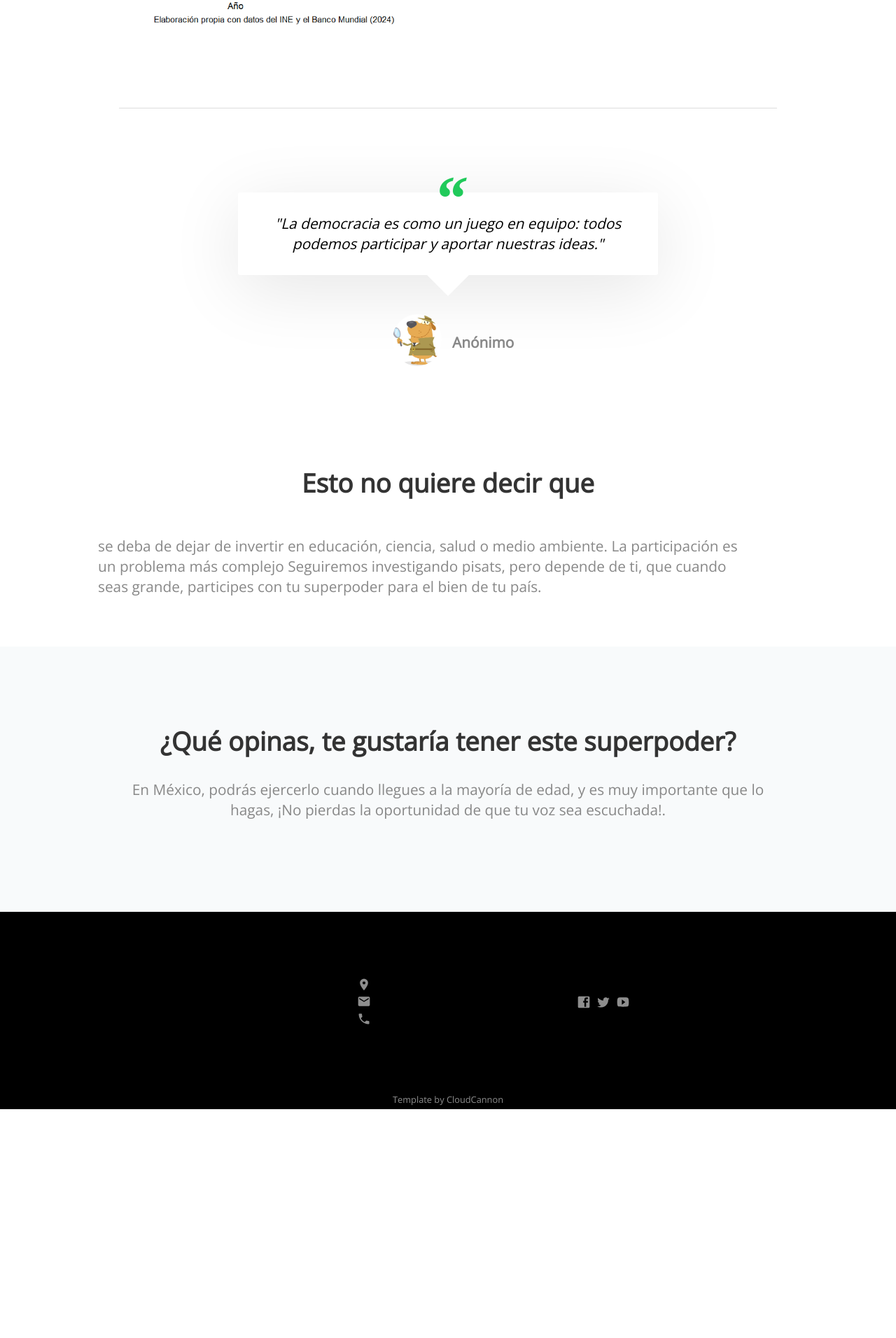
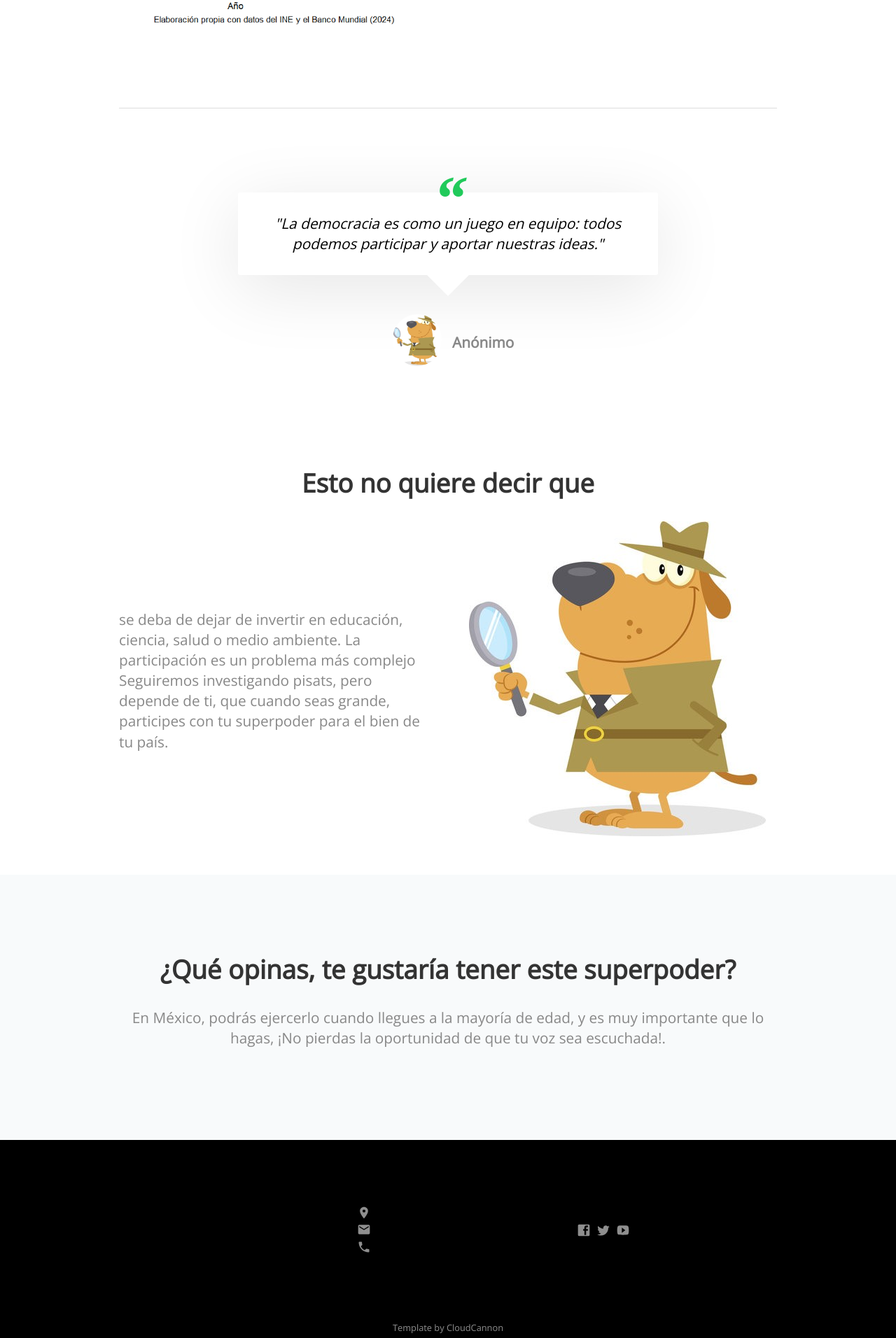
Before and after one commit to carlaAndr/democracia.github.io, a Jekyll site: the page built from index.html, in a window 1280 px wide. Shown: the part 4065-5977 px from the top of the page at 70% size. Built offline with Jekyll 4.4.1, drawn with Linux system fonts in a browser that asks for light colours; nearby versions of some CDN libraries; before the commit the page ends 5650 px from its top, so only the background shows below that.

Commit message:
Update index.html
A ver si sale el perro

```diff
--- a/index.html
+++ b/index.html
@@ -131,14 +131,13 @@ title: Democracia
 <div class="container">
 	<h2 class="editable">Esto no quiere decir que</h2>
 	<div class="columns">
-	<p> se deba de dejar de invertir en educación, ciencia, salud o medio ambiente. La participación es un problema más complejo
-	Seguiremos investigando pisats, pero depende de ti, que cuando seas grande, participes con tu superpoder para el bien de tu país.
-
-	</p>
-	<div>
-
-		<img src="{{ site.baseurl }}/images/Perro2.jpg" alt="Perro2">
-	</div>
+		<div>
+		<p> se deba de dejar de invertir en educación, ciencia, salud o medio ambiente. La participación es un problema más complejo
+		Seguiremos investigando pisats, pero depende de ti, que cuando seas grande, participes con tu superpoder para el bien de tu país. </p>
+		</div>
+		<div>
+			<img src="{{ site.baseurl }}/images/Perro2.jpg" alt="Perro2">
+		</div>
 	</div>
 </div>
 <div class="darker">
```
